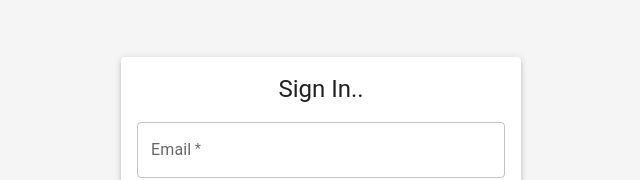
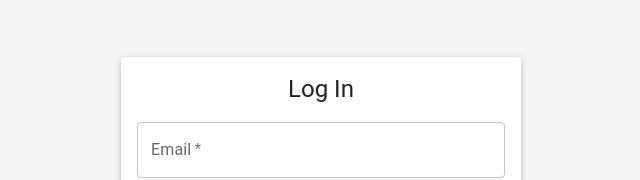
Before and after one commit to ArunMeena7389/react_order, a React (Create React App) app: page /sign-in in a window 1280 px wide. Shown: the part 178-358 px from the top of the page, without its empty margins (319-959 px from the left). Built offline with nearby package versions, Linux system fonts and the light colour scheme.

Commit message:
token changes

```diff
--- a/src/Component/SignupLogin/Login.jsx
+++ b/src/Component/SignupLogin/Login.jsx
@@ -32,7 +32,9 @@ const Login = () => {
         e.preventDefault();
         console.log("Submitted Data: ", formData);
         await dispatch(LoginAction(formData,(data)=>{
-            navigate("/")
+            setTimeout(() => {
+                navigate("/");
+            }, 1000);
         },
         (err)=>{
 
@@ -51,7 +53,7 @@ const Login = () => {
             <Card sx={{ width: 400, boxShadow: 3 }}>
                 <CardContent>
                     <Typography variant="h5" textAlign="center" mb={2}>
-                        Sign In..
+                        Log In
                     </Typography>
                     <form onSubmit={handleSubmit}>
                         <Grid container spacing={2}>
--- a/src/Redux/Action.js
+++ b/src/Redux/Action.js
@@ -4,8 +4,6 @@ import axios from 'axios';
 
 const token = localStorage.getItem('token');
 const getmenueDataAction = (datas) => {
-  console.log(datas,'datasdatas');
-
   return async (dispatch) => {
     try {
       const response = await axios.post(Config.url + '/menu',datas, {
--- a/src/Redux/SignupLoginAction.jsx
+++ b/src/Redux/SignupLoginAction.jsx
@@ -48,7 +48,7 @@ const LoginAction = (datas,onSucces,onError) => {
           },
         });
         const data = response;
-        await localStorage.setItem('token', data?.data?.token);
+        localStorage.setItem('token', data?.data?.token);
         onSucces(data);
         dispatch({ type: typeData.SUBMIT_LOGIN_ACCOUNT, payload: data });
       } catch (error) {
```
